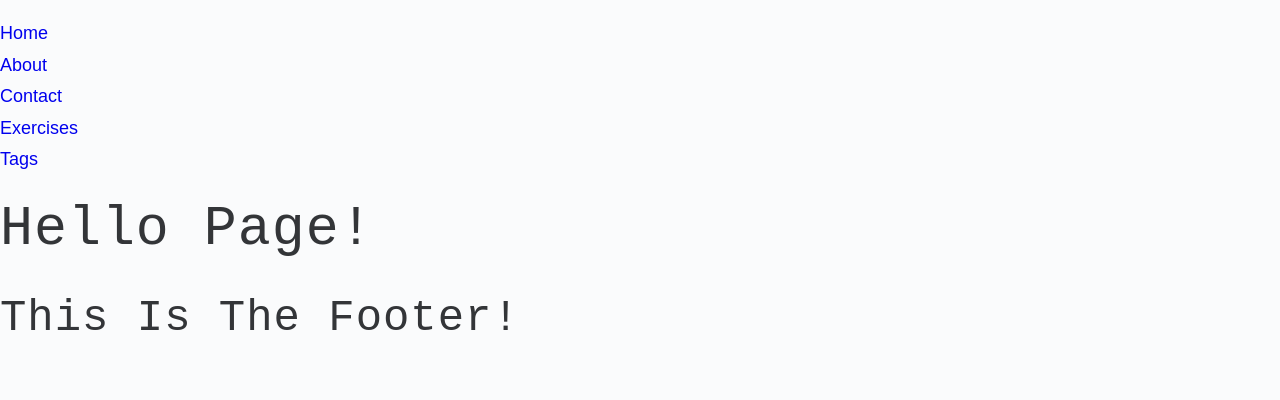
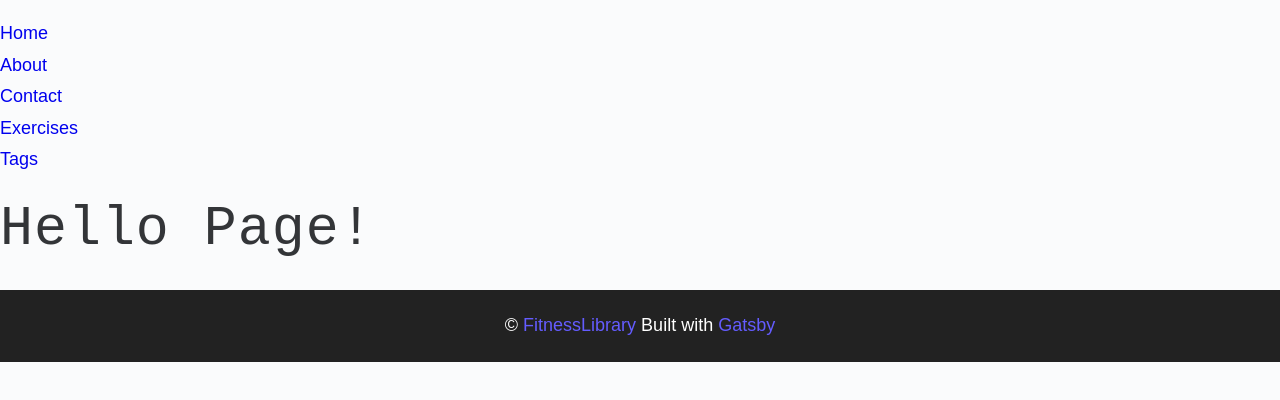
Before and after one commit to tracy-tucker/fitness-library, a Gatsby site: page / in a window 1280 px wide. Built offline with nearby package versions, Linux system fonts and the light colour scheme; Gatsby itself is replaced by a stand-in of ours.

Commit message:
Adding Footer with sstyling

```diff
--- a/src/components/Footer.js
+++ b/src/components/Footer.js
@@ -2,9 +2,14 @@ import React from "react"
 
 const Footer = () => {
   return (
-    <div>
-      <h2>This is the footer!</h2>
-    </div>
+    <footer className="page-footer">
+      <p>
+        &copy; {new Date().getFullYear} <span>FitnessLibrary</span> Built with{" "}
+        <a href="https://www.gatsbyjs.com/" target="_blank">
+          Gatsby
+        </a>
+      </p>
+    </footer>
   )
 }
 
```
